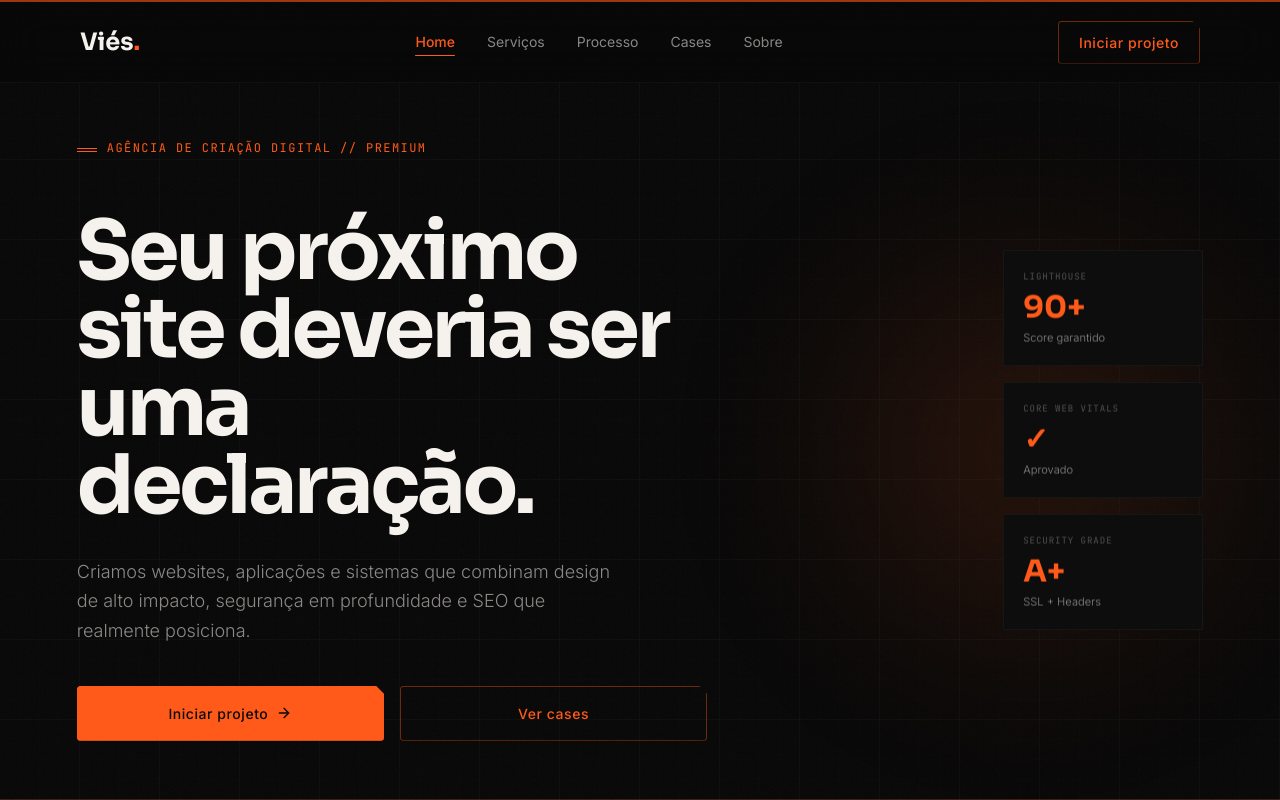
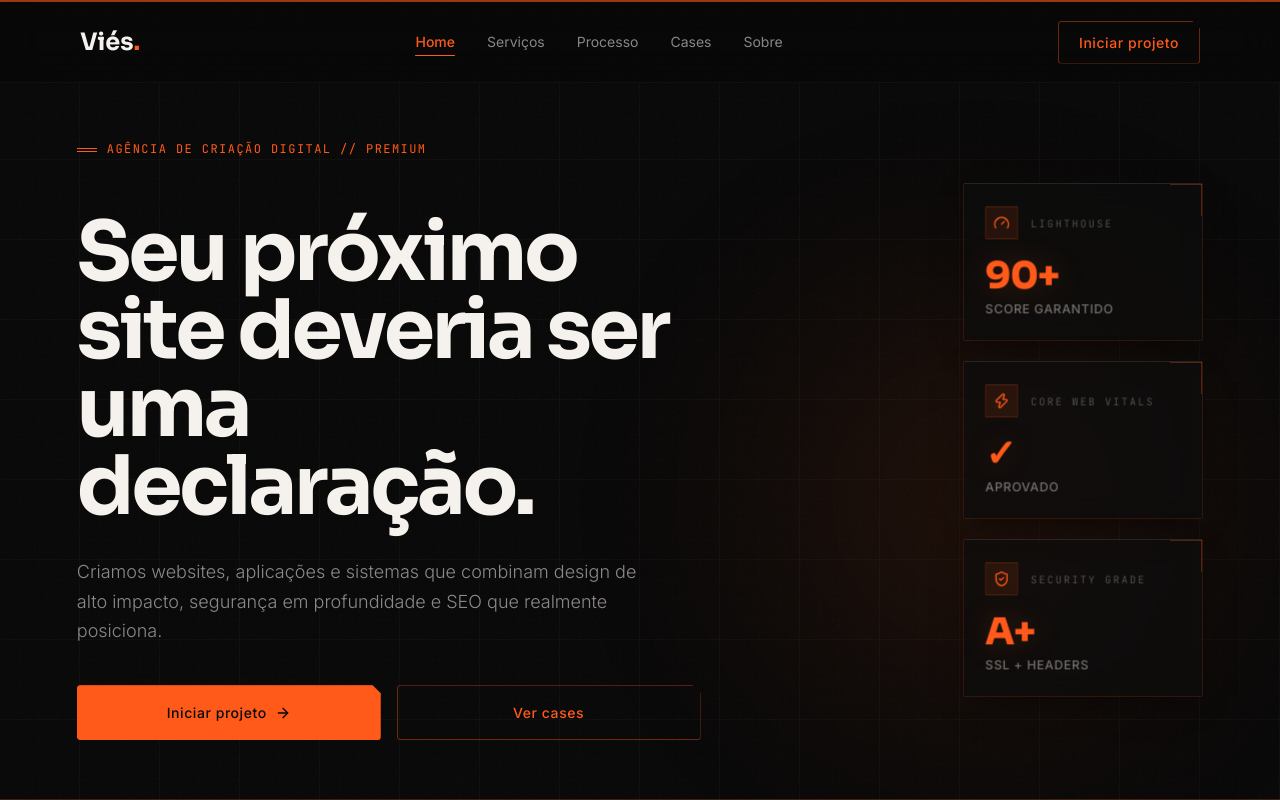
Before and after one commit to EuRydan/SiteVies, a Next.js app: page / in a window 1280 px wide. Shown: the top 800 px of the page. Built offline with nearby package versions, Linux system fonts and the light colour scheme.

Commit message:
style: premium enhancement of hero metric cards with glassmorphism and icons

```diff
--- a/src/app/page.tsx
+++ b/src/app/page.tsx
@@ -11,22 +11,23 @@ import {
   MotionValue,
 } from "framer-motion";
 import Link from "next/link";
-import { Layout, Monitor, Settings, ArrowRight } from "lucide-react";
+import { Layout, Monitor, Settings, ArrowRight, Zap, ShieldCheck, Gauge } from "lucide-react";
 import SectionLabel from "@/components/SectionLabel";
 import GlowCard from "@/components/GlowCard";
 import AnimatedText from "@/components/AnimatedText";
 import ScrollReveal from "@/components/ScrollReveal";
 import MarqueeTicker from "@/components/MarqueeTicker";
 
-/* ──────────────── METRIC CARD — 3D TILT ──────────────── */
+/* ──────────────── METRIC CARD — ENHANCED PREMIUM VERSION ──────────────── */
 interface MetricCardProps {
   label: string;
   value: string;
   sub: string;
   delay: number;
+  icon: any;
 }
 
-function MetricCard({ label, value, sub, delay }: MetricCardProps) {
+function MetricCard({ label, value, sub, delay, icon: Icon }: MetricCardProps) {
   const cardRef = useRef<HTMLDivElement>(null);
 
   const rawX = useMotionValue(0);
@@ -35,8 +36,8 @@ function MetricCard({ label, value, sub, delay }: MetricCardProps) {
   const x = useSpring(rawX, { stiffness: 300, damping: 25, mass: 0.5 });
   const y = useSpring(rawY, { stiffness: 300, damping: 25, mass: 0.5 });
 
-  const rotateX = useTransform(y, [-0.5, 0.5], [10, -10]);
-  const rotateY = useTransform(x, [-0.5, 0.5], [-10, 10]);
+  const rotateX = useTransform(y, [-0.5, 0.5], [12, -12]);
+  const rotateY = useTransform(x, [-0.5, 0.5], [-12, 12]);
   const glowX = useTransform(x, [-0.5, 0.5], [0, 100]);
   const glowY = useTransform(y, [-0.5, 0.5], [0, 100]);
 
@@ -57,44 +58,62 @@ function MetricCard({ label, value, sub, delay }: MetricCardProps) {
       ref={cardRef}
       onMouseMove={handleMouseMove}
       onMouseLeave={handleMouseLeave}
-      initial={{ opacity: 0, scale: 0.95 }}
-      animate={{ opacity: 1, scale: 1 }}
-      transition={{ delay, duration: 0.4 }}
+      initial={{ opacity: 0, y: 20, scale: 0.95 }}
+      animate={{ opacity: 1, y: 0, scale: 1 }}
+      transition={{ delay, duration: 0.5 }}
       style={{
         rotateX,
         rotateY,
         transformStyle: "preserve-3d",
-        perspective: "800px",
+        perspective: "1000px",
         position: "relative",
-        background: "#0D0D0D",
-        border: "1px solid rgba(255,255,255,0.04)",
-        borderRadius: "1px",
-        padding: "clamp(12px, 3vw, 20px)",
+        background: "rgba(13, 13, 13, 0.7)",
+        backdropFilter: "blur(12px)",
+        border: "1px solid rgba(255, 90, 26, 0.15)",
+        borderTop: "1px solid rgba(255, 255, 255, 0.1)",
+        borderRadius: "2px",
+        padding: "clamp(16px, 3vw, 24px)",
         width: "100%",
         cursor: "default",
+        boxShadow: "0 10px 30px -10px rgba(0,0,0,0.5)",
       }}
       className="group"
     >
+      {/* Corner Accent */}
+      <div className="absolute top-0 right-0 w-8 h-8 pointer-events-none overflow-hidden">
+        <div className="absolute top-0 right-0 w-[1px] h-full bg-accent/30" />
+        <div className="absolute top-0 right-0 h-[1px] w-full bg-accent/30" />
+      </div>
+
+      {/* Dynamic Glow Overlay */}
       <motion.div
-        className="absolute inset-0 opacity-0 group-hover:opacity-100 transition-opacity duration-500"
+        className="absolute inset-0 opacity-0 group-hover:opacity-100 transition-opacity duration-700 pointer-events-none"
         style={{
           background: useTransform(
             [glowX, glowY],
-            ([gx, gy]) => `radial-gradient(circle at ${gx}% ${gy}%, rgba(255,90,26,0.06) 0%, transparent 60%)`
+            ([gx, gy]) => `radial-gradient(circle at ${gx}% ${gy}%, rgba(255,90,26,0.12) 0%, transparent 70%)`
           ),
-          pointerEvents: "none",
         }}
       />
-      <div style={{ transform: "translateZ(10px)" }}>
-        <p className="font-mono text-[9px] text-text-tertiary mb-1 uppercase tracking-widest">
+
+      <div style={{ transform: "translateZ(30px)" }} className="relative">
+        <div className="flex items-center gap-3 mb-4">
+          <div className="w-8 h-8 rounded-[1px] bg-accent/10 border border-accent/20 flex items-center justify-center text-accent">
+            <Icon size={16} strokeWidth={2} />
+          </div>
+          <p className="font-mono text-[9px] md:text-[10px] text-text-tertiary uppercase tracking-[0.2em]">
             {label}
           </p>
-        <p className="font-sora font-bold text-accent text-2xl md:text-3xl leading-none mb-1">
+        </div>
+
+        <div className="flex flex-col gap-1">
+          <p className="font-sora font-extrabold text-accent text-3xl md:text-4xl leading-none tracking-tight drop-shadow-[0_0_15px_rgba(255,90,26,0.2)]">
             {value}
           </p>
-        <p className="font-inter font-light text-[11px] text-text-secondary">
+          <p className="font-inter font-medium text-[11px] md:text-xs text-text-secondary uppercase tracking-wider opacity-80">
             {sub}
           </p>
+        </div>
       </div>
     </motion.div>
   );
@@ -104,13 +123,13 @@ function MetricCard({ label, value, sub, delay }: MetricCardProps) {
 function HeroSection() {
   return (
     <section className="relative min-h-[90vh] lg:min-h-screen flex items-center pt-24 lg:pt-20 section-padding overflow-hidden">
-      {/* Background glow */}
+      {/* Background radial glow */}
       <div
-        className="absolute top-1/4 right-0 w-[500px] h-[500px] opacity-20 blur-[100px] pointer-events-none"
+        className="absolute top-1/4 right-0 w-[600px] h-[600px] opacity-15 blur-[120px] pointer-events-none"
         style={{ background: "radial-gradient(circle, var(--accent), transparent 70%)" }}
       />
 
-      <div className="relative w-full max-w-7xl mx-auto grid grid-cols-1 lg:grid-cols-12 gap-12 lg:gap-16 items-center">
+      <div className="relative w-full max-w-7xl mx-auto grid grid-cols-1 lg:grid-cols-12 gap-12 lg:gap-20 items-center">
         <div className="lg:col-span-7 flex flex-col gap-6 md:gap-8">
           <motion.div
             initial={{ opacity: 0, x: -20 }}
@@ -136,7 +155,7 @@ function HeroSection() {
               initial={{ opacity: 0 }}
               animate={{ opacity: 1 }}
               transition={{ delay: 0.9, duration: 0.6 }}
-              className="font-inter font-light text-body text-text-secondary max-w-[540px]"
+              className="font-inter font-light text-body text-text-secondary max-w-[560px] leading-relaxed"
             >
               Criamos websites, aplicações e sistemas que combinam design de alto
               impacto, segurança em profundidade e SEO que realmente posiciona.
@@ -165,14 +184,14 @@ function HeroSection() {
           </div>
         </div>
 
-        {/* Metric Cards Grid - Fixed Alignment and Spacing for Mobile */}
-        <div className="lg:col-span-5 flex flex-col gap-4 lg:items-end mb-12 lg:mb-0">
-          <div className="grid grid-cols-2 lg:grid-cols-1 gap-4 w-full lg:max-w-[200px]">
-            <MetricCard label="LIGHTHOUSE" value="90+" sub="Score garantido" delay={1.3} />
-            <MetricCard label="CORE WEB VITALS" value="✓" sub="Aprovado" delay={1.45} />
+        {/* Enhanced Metric Cards Grid */}
+        <div className="lg:col-span-5 flex flex-col gap-5 lg:items-end mb-16 lg:mb-0 relative z-10">
+          <div className="grid grid-cols-1 sm:grid-cols-2 lg:grid-cols-1 gap-5 w-full lg:max-w-[240px]">
+            <MetricCard label="LIGHTHOUSE" value="90+" sub="Score garantido" icon={Gauge} delay={1.3} />
+            <MetricCard label="CORE WEB VITALS" value="✓" sub="Aprovado" icon={Zap} delay={1.45} />
+            <div className="sm:col-span-2 lg:col-span-1">
+              <MetricCard label="SECURITY GRADE" value="A+" sub="SSL + Headers" icon={ShieldCheck} delay={1.6} />
             </div>
-          <div className="w-full lg:max-w-[200px]">
-            <MetricCard label="SECURITY GRADE" value="A+" sub="SSL + Headers" delay={1.6} />
           </div>
         </div>
       </div>
```
Lines whose indentation alone changed are shown as unchanged.
